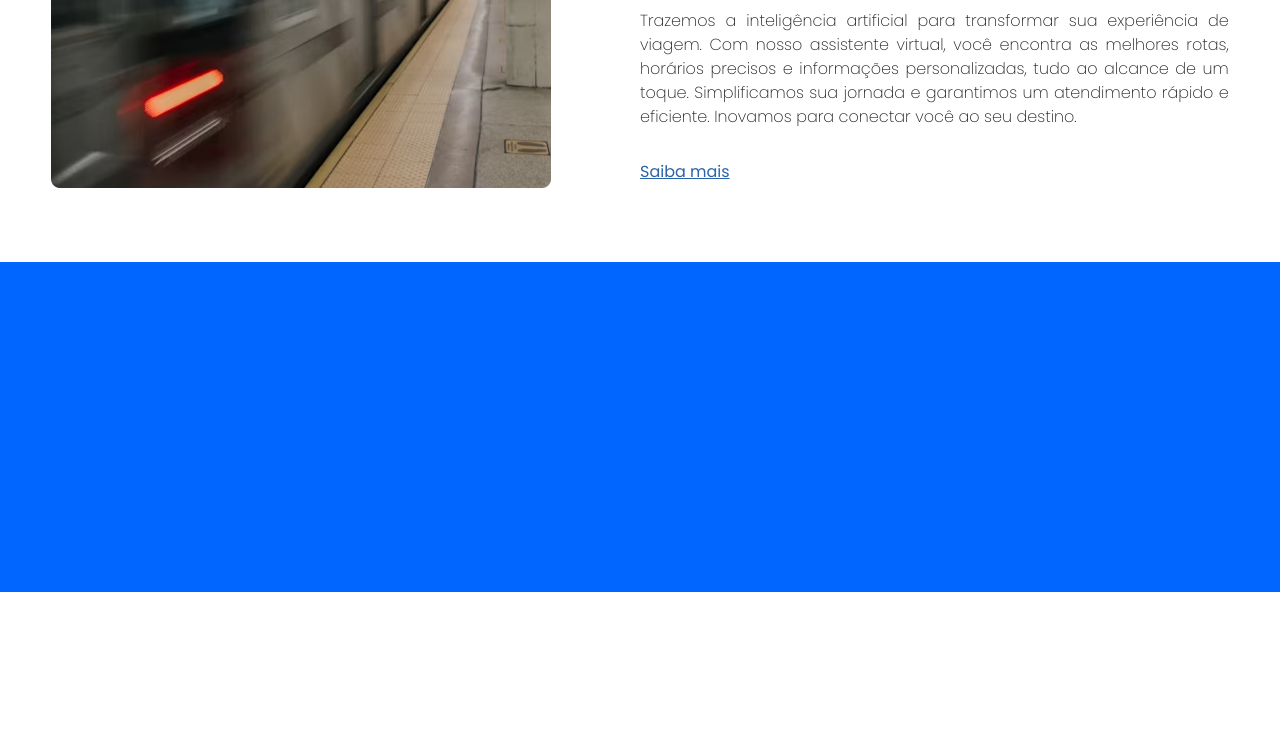
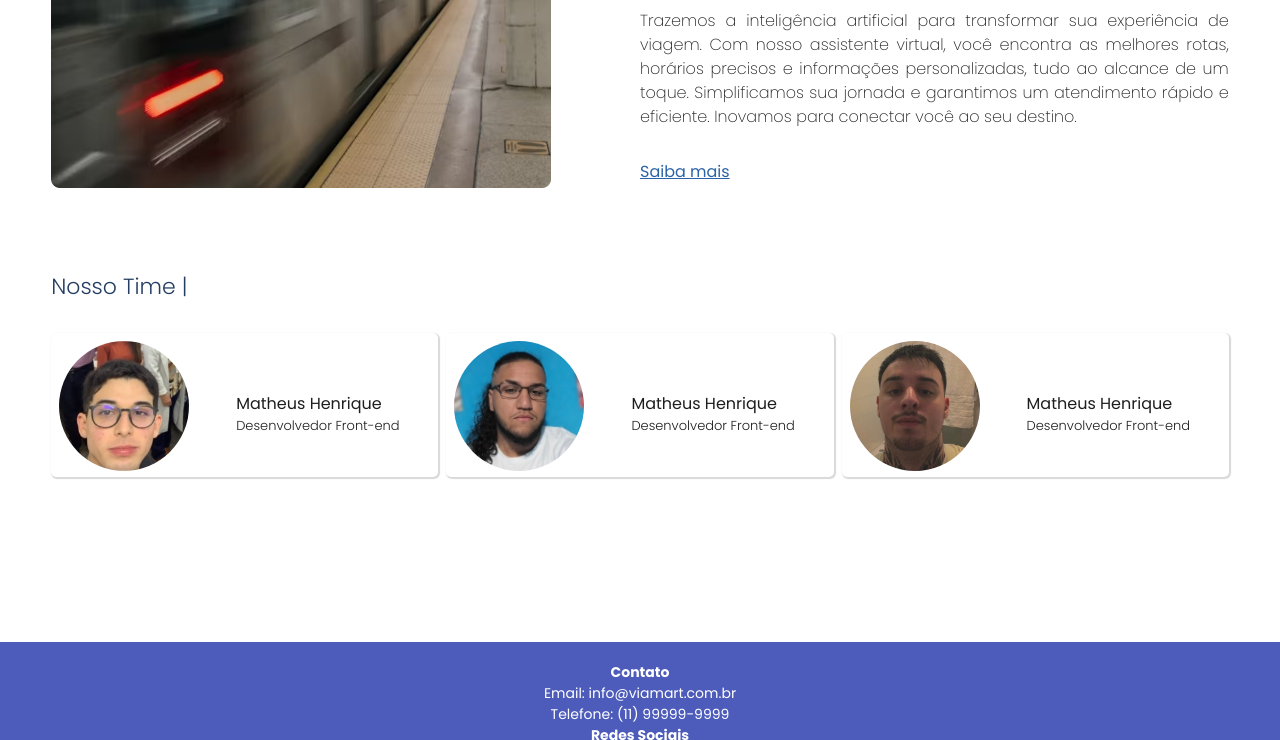
Before and after one commit to MatheusHenriqueNF/ViaSmart-FRONT, a plain HTML site: page ViaSmart/index2.html in a window 1280 px wide. Shown: the part 2068-2808 px from the top of the page. Before the commit the page ends 2660 px from the top, so only its background shows below. Drawn offline with Linux system fonts and the light colour scheme.

Commit message:
pagina 1

```diff
--- a/ViaSmart/css/desktop/estilo.css
+++ b/ViaSmart/css/desktop/estilo.css
@@ -98,4 +98,51 @@
         padding-top: 25px;
     }
 
+    .membro{
+        width: 33%;
+        height: 144px;
+        background-color: #ffffff;
+        border-radius: 5px;
+        box-shadow: 1px 1px 1px 1px rgba(65, 65, 65, 0.2);
+        padding: 10px;
+        align-items: center;
+        display: flex;
+    }
+
+    .membro-imagem,.membro-texto{
+        width: 175px;
+        height: 144px;
+        padding-top: 8px;
+        align-items: center;
+    }
+
+    .membro-imagem img{
+        width: 130px;
+        height: 130px;
+        border-radius: 100%;
+        margin-left: -2px;
+    }
+
+    .membro-texto h4{
+        font-size: 16px;
+        font-weight: 400;
+        color: #1E1E1E;
+        margin-top: 50px;
+    }
+
+    .membro-texto p{
+        font-size: 13px;
+        color: #1E1E1E;
+        display: block;
+        font-weight: 300;
+    }
+    footer{
+        background-color: #4D5CBB;
+        color: #ffffff;
+        padding: 20px;
+        text-align: center;
+        font-size: 14px;
+        line-height: 1.5;
+        margin-top: 50px;
+    }
 }
--- a/ViaSmart/css/desktop/paginaIndex.css
+++ b/ViaSmart/css/desktop/paginaIndex.css
@@ -82,6 +82,7 @@
         padding: 8px 4%;
     }
 
+
     #conheca-produto{
         height: 540px;
         background-color: #ffffff;
@@ -90,10 +91,24 @@
     #integrantes{
         width: 100%;
         height: 330px;
-        display: flex;
-        background-color: #0066ff;
         padding: 8px 4%;
+        gap: 20px;
+
     }
 
+    #integrantes h3{
+        font-size: 22px;
+        color: #ffffff;
+        margin-bottom: 30px;
+        font-weight: 300;
+        color: #243E63;
+    }
 
+    #content-membro{
+        width: 100%;
+        height: 144px;
+        display: flex;
+        gap: 8px;
+        display: flex;
+    }
 }
--- a/ViaSmart/index2.html
+++ b/ViaSmart/index2.html
@@ -171,7 +171,63 @@
 
             <section id="integrantes">
 
+                <h3>Nosso Time |</h3>
+                <div id="content-membro">
+                    <div class="membro">
+                        <div class="membro-imagem">
+                            <picture>
+                                <source srcset="img/membro1.jpeg" media="(min-width: 1200px)">
+                                <img src="" alt="Imagem do membro">
+                            </picture>
+                        </div>
+                        <div class="membro-texto">
+                            <h4>Matheus Henrique</h4>
+                            <p>Desenvolvedor Front-end</p>
+                        </div>
+                    </div>
+                    <div class="membro">
+                        <div class="membro-imagem">
+                            <picture>
+                                <source srcset="img/membro2.jpg" media="(min-width: 1200px)">
+                                <img src="" alt="Imagem do membro">
+                            </picture>
+                        </div>
+                        <div class="membro-texto">
+                            <h4>Matheus Henrique</h4>
+                            <p>Desenvolvedor Front-end</p>
+                        </div>
+                    </div>
+                    <div class="membro">
+
+                        <div class="membro-imagem">
+                            <picture>
+                                <source srcset="img/membro3.jpg" media="(min-width: 1200px)">
+                                <img src="" alt="Imagem do membro">
+                            </picture>
+                        </div>
+                        <div class="membro-texto">
+                            <h4>Matheus Henrique</h4>
+                            <p>Desenvolvedor Front-end</p>
+                        </div>
+                    </div>
+            </div>
             </section>
+
+            <footer>
+                <div id="footer-conteudo">
+                    <div class="contato">
+                        <h4>Contato</h4>
+                        <p>Email: info@viamart.com.br</p>
+                        <p>Telefone: (11) 99999-9999</p>
+                    </div>
+                    <div class="redes-sociais">
+                        <h4>Redes Sociais</h4>
+                        <a href="#"><img src="img/facebook.png" alt="Facebook"></a>
+                        <a href="#"><img src="img/instagram.png" alt="Instagram"></a>
+                        <a href="#"><img src="img/twitter.png" alt="Twitter"></a>
+                    </div>
+                </div>
+            </footer>
 
         </main>
     </div>
```
Also changed, not shown: ViaSmart/img/membro1.jpeg (added), ViaSmart/img/membro2.jpg (added), ViaSmart/img/membro3.jpg (added).
